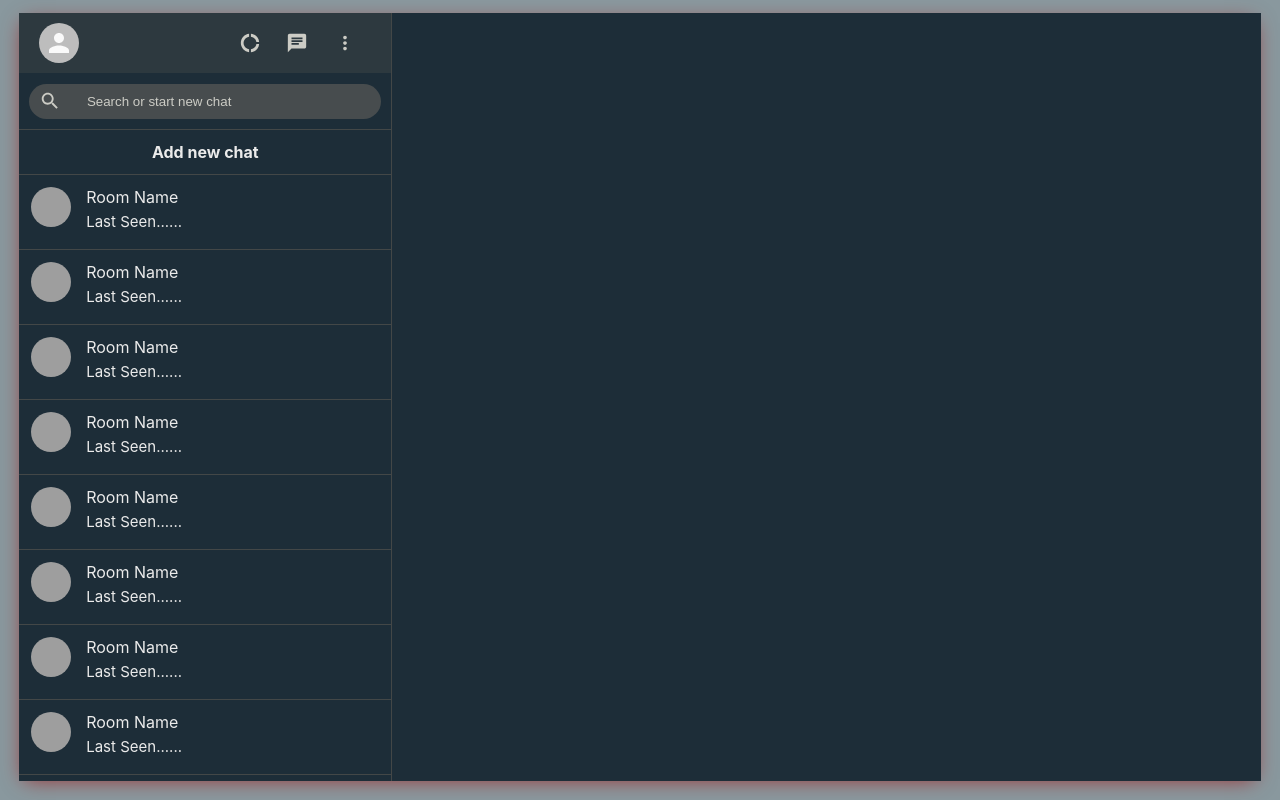
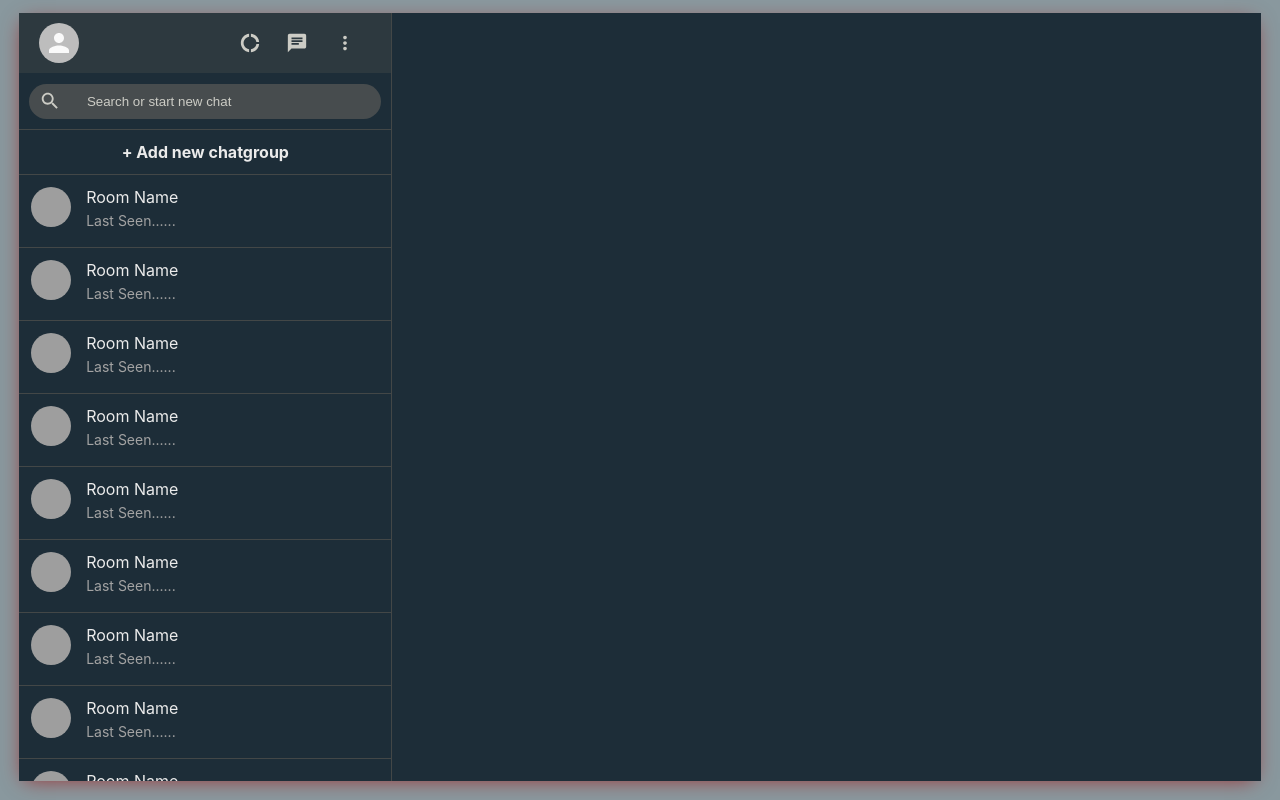
Before and after one commit to manvendra-rajpoot/chatapp1.0, a React (Create React App) app: page / in a window 1280 px wide. Built offline with nearby package versions, Linux system fonts and the light colour scheme; grey boxes are pictures that could not be loaded.

Commit message:
added hovering effects

```diff
--- a/src/SidebarChat.css
+++ b/src/SidebarChat.css
@@ -21,6 +21,7 @@
     margin-bottom: 5px;
 }
 .sidebarChat__info > p{
-    font-size: 15px;
+    font-size: 14px;
     margin-bottom: 6px;
+    color: rgb(163, 163, 163);
 }
--- a/src/SidebarChat.js
+++ b/src/SidebarChat.js
@@ -27,7 +27,7 @@ function SidebarChat({addNewChat}) {
         </div>
     ) : (
         <div className='sidebarChat' onClick={createChat}>
-            <h4>Add new chat</h4>
+            <h4>+ Add new chatgroup</h4>
         </div>
     );
 }
```
